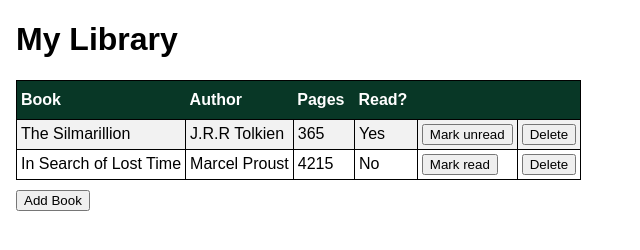
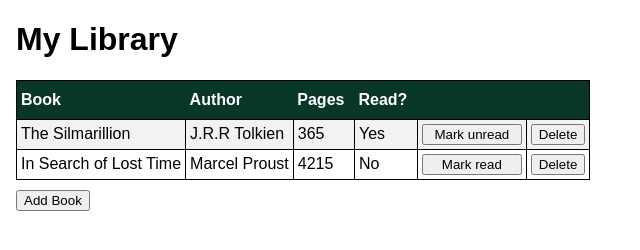
Before and after one commit to lbackman/library-js, a plain HTML site: page index.html in a window 1280 px wide. Shown: the whole page, without its empty margins (0-640 px from the left). Drawn offline with Linux system fonts and the light colour scheme.

Commit message:
Style table

```diff
--- a/styles.css
+++ b/styles.css
@@ -10,7 +10,10 @@ table, td {
   padding: 4px;
 }
 
-table { margin-bottom: 10px; }
+table {
+  margin-bottom: 10px;
+  min-width: 500px;
+}
 
 tr:nth-child(even){background-color: #f2f2f2;}
 
@@ -22,3 +25,5 @@ th {
   background-color: #083726;
   color: white;
 }
+
+.toggle-read { min-width: 100px; }
```
